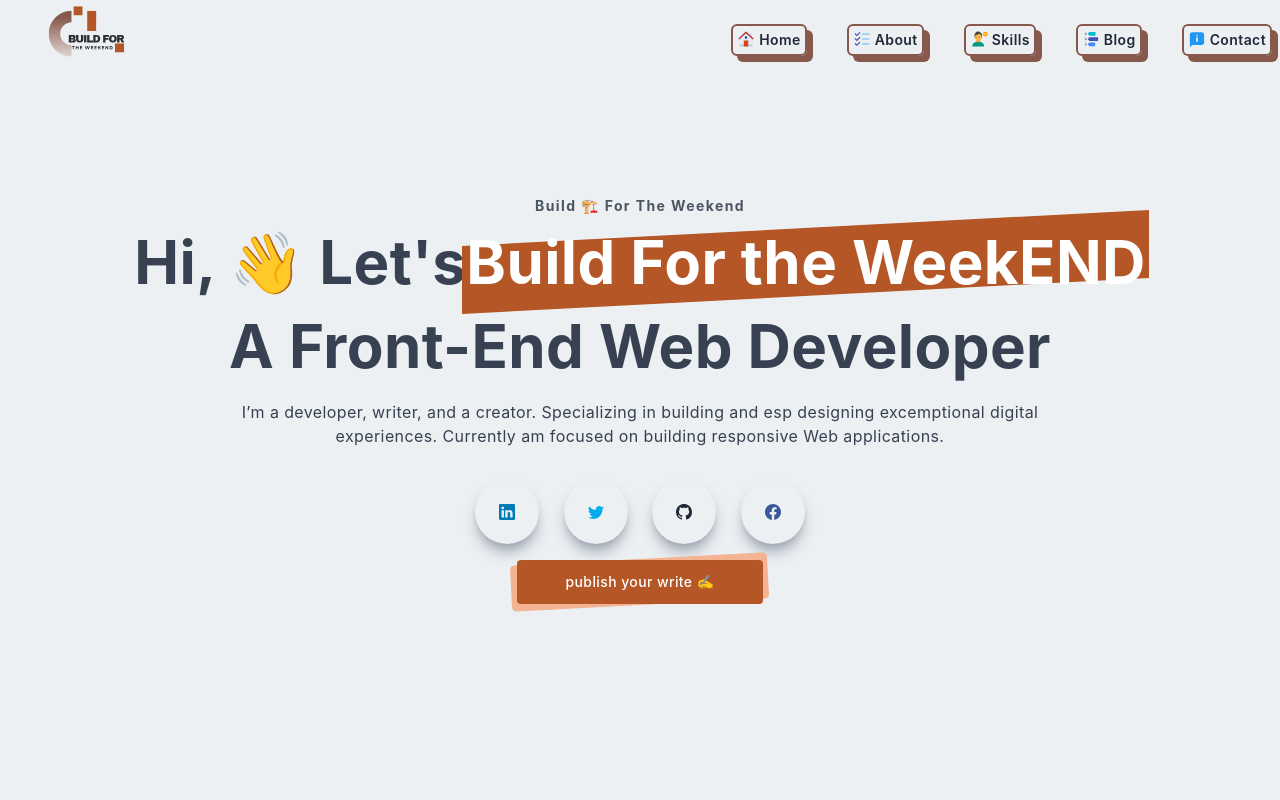
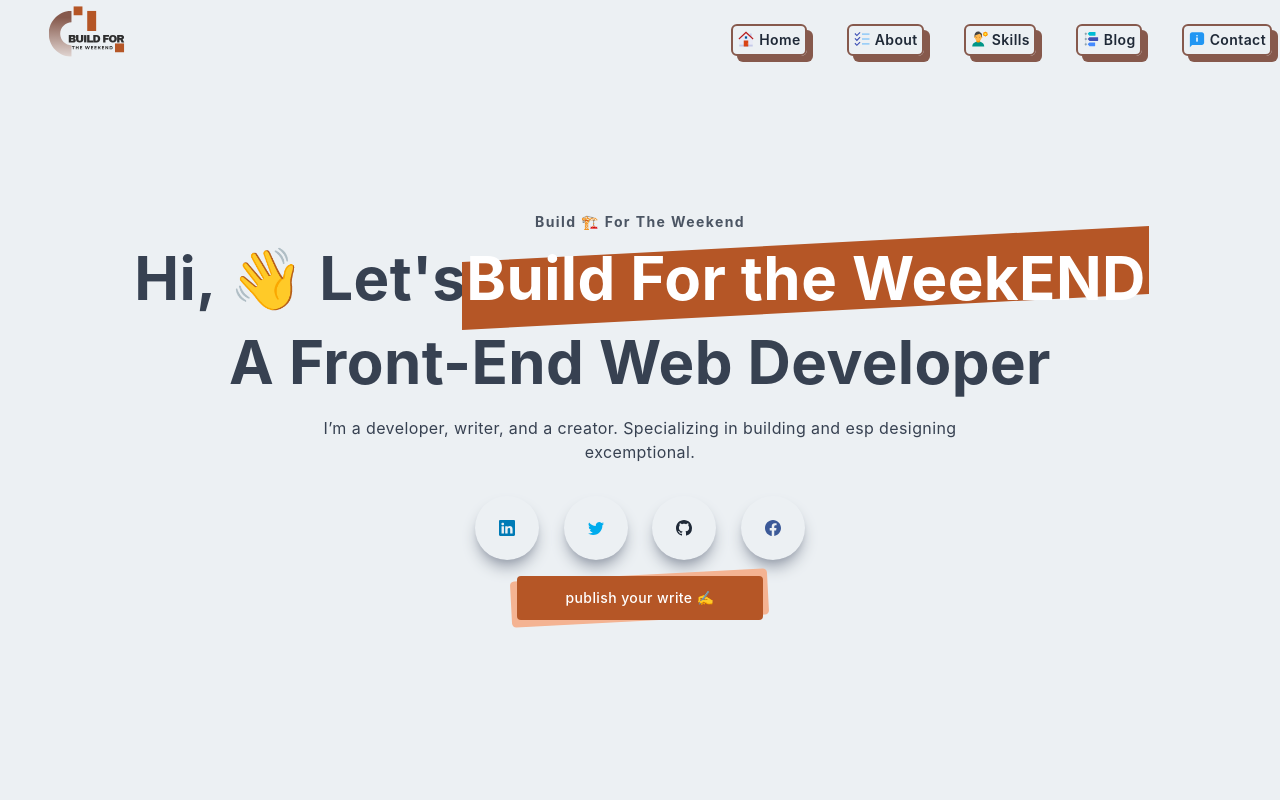
Before and after one commit to CollyneJumah/Build-for-the-weekend, a Next.js app: page / in a window 1280 px wide. Shown: the top 800 px of the page. Built offline with nearby package versions, Linux system fonts and the light colour scheme.

Commit message:
chore: updated padding on the main page

```diff
--- a/components/Main.jsx
+++ b/components/Main.jsx
@@ -5,8 +5,8 @@ import { BsFacebook, BsGithub, BsLinkedin, BsTwitter } from 'react-icons/bs'
 export const Main = () => {
   return (
     <div id="home" className='w-full h-screen text-center'>
-        <div className="max-w-[1240px] w-full h-full mx-auto p-2 flex justify-center items-center">
-           <div>
+        <div className="max-w-[1240px] w-full h-full mx-auto pt-8 flex justify-center items-center">
+            <div>
                 <p className='capitalize text-sm tracking-widest text-gray-600 font-bold'>  Build 🏗️ for the Weekend </p>
                 <h1 className='py-4 text-gray-700'>Hi, 👋 {`Let's`}
                     <span className="before:block before:absolute before:-inset-1 before:-skew-y-3 before:bg-[#B55626] relative inline-block">
@@ -15,8 +15,7 @@ export const Main = () => {
                 </h1>
                 <h1 className='py-2 text-gray-700'>A Front-End Web Developer</h1>
                 <p className='py-4 text-gray-700 max-w-[70%] m-auto'>
-                {`I’m a developer, writer, and a creator. Specializing in building and esp designing excemptional digital experiences.
-                    Currently am focused on building responsive Web applications.
+                {`I’m a developer, writer, and a creator. Specializing in building and esp designing excemptional.
                 `}
                 </p>
                 <div className='flex items-center justify-between max-w-[330px] m-auto py-4'>
@@ -44,7 +43,7 @@ export const Main = () => {
                         </a>
                     </Link>
                 </div>
-           </div>
+            </div>
         </div>
     </div>
   )
```
